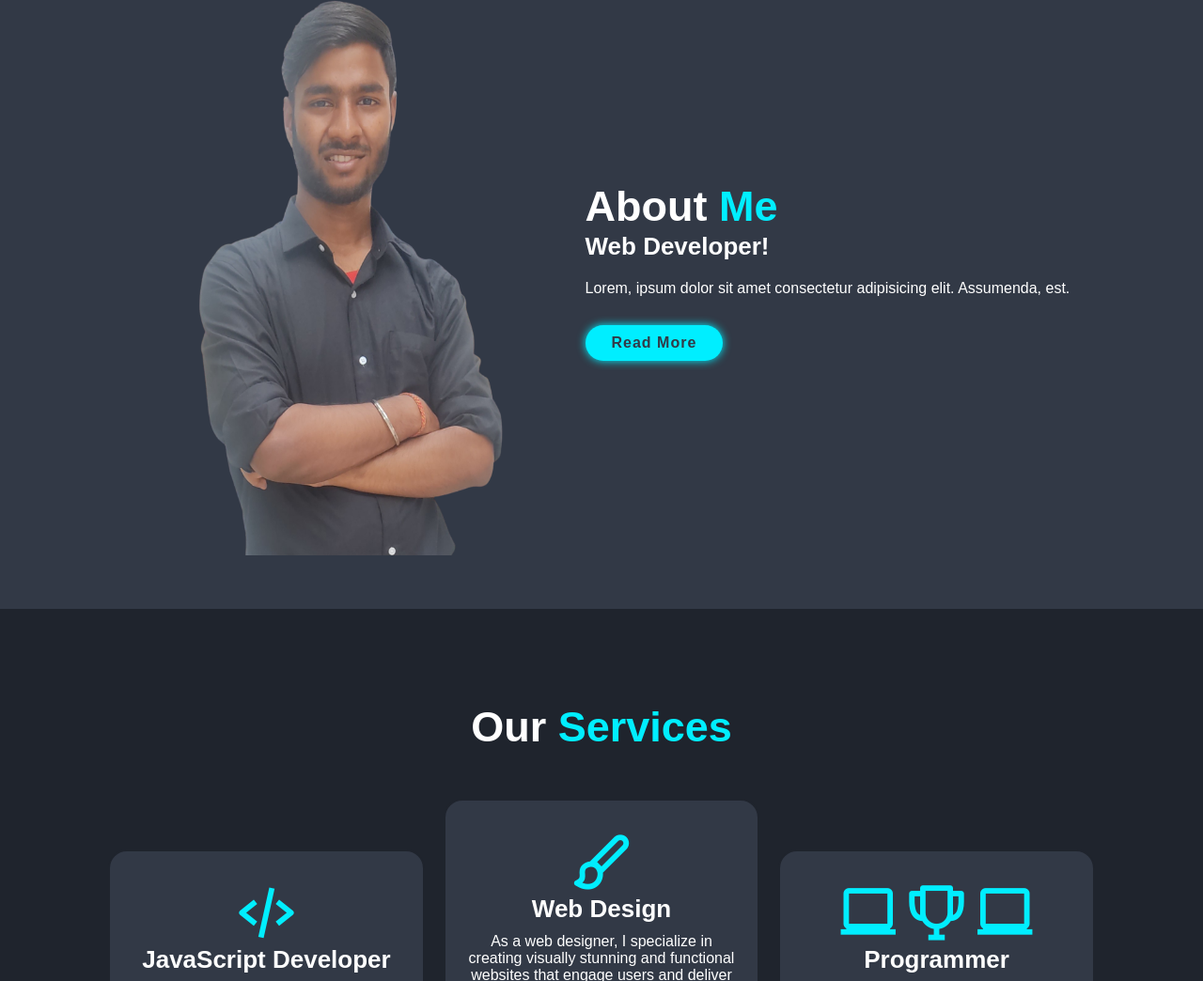
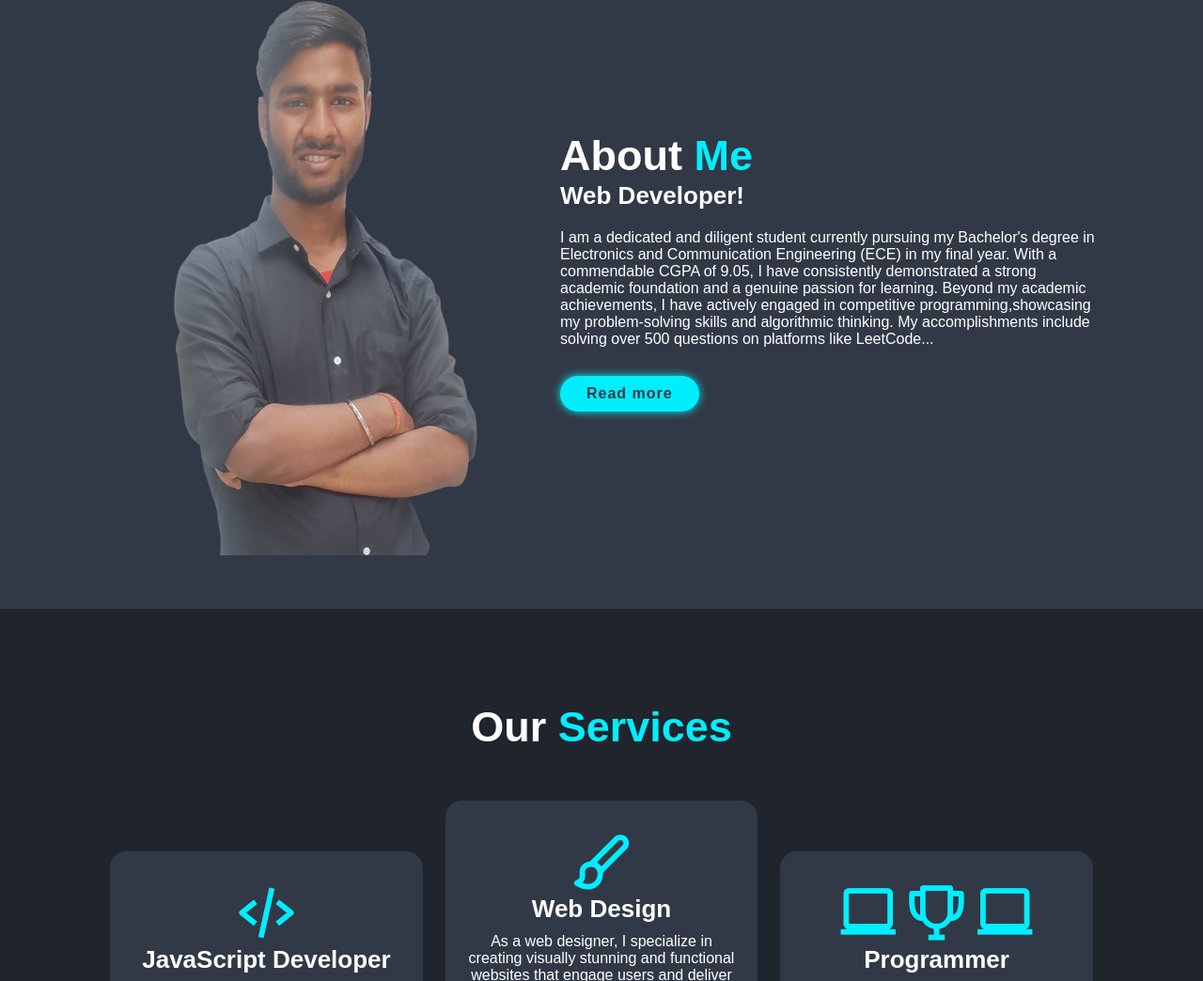
Before and after one commit to ankit-kumar-0/My-Portfolio, a plain HTML site: page ind.html in a window 1280 px wide. Shown: the part 952-1996 px from the top of the page at 94% size. Drawn offline with nearby package versions, Linux system fonts and the light colour scheme; a web font is replaced by a local one.

Commit message:
Changed About

```diff
--- a/ind.html
+++ b/ind.html
@@ -50,8 +50,8 @@
         <div class="about-content">
             <h2 class="heading">About <span>Me</span></h2>
             <h3>Web Developer!</h3>
-            <p>Lorem, ipsum dolor sit amet consectetur adipisicing elit. Assumenda, est.</p>
-            <a href="#" class="btn">Read More</a>
+            <p>I am a dedicated and diligent student currently pursuing my Bachelor's degree in Electronics and Communication Engineering (ECE) in my final year. With a commendable CGPA of 9.05, I have consistently demonstrated a strong academic foundation and a genuine passion for learning. Beyond my academic achievements, I have actively engaged in competitive programming,showcasing my problem-solving skills and algorithmic thinking. My accomplishments include solving over 500 questions on platforms like LeetCode<span id="dots">...</span><span id="more">and more than 200 questions on GeeksforGeeks. Through these experiences, I have honed my ability to analyze complex problems and devise efficient solutions. Additionally, I possess a range of qualities that are essential for continuous growth and development. These include an unwavering commitment to learning, a meticulous approach to tasks, and excellent attention to detail. I thrive in challenging environments that push me to expand my knowledge and skills. With my strong academic record, programming expertise, and enthusiasm for learning, I am confident in my ability to contribute positively to the field of Electronics and Communication Engineering. I eagerly anticipate further opportunities to broaden my horizons and make meaningful contributions in this domain.</span></p>
+            <button onclick="myFunction()" class="btn" id="myBtn">Read more</button>
         </div>
     </section>
 
--- a/index.js
+++ b/index.js
@@ -1,3 +1,19 @@
+function myFunction() {
+    let dots = document.getElementById("dots");
+    let moreText = document.getElementById("more");
+    let btnText = document.getElementById("myBtn");
+
+    if (dots.style.display === "none") {
+      dots.style.display = "inline";
+      btnText.innerHTML = "Read more";
+      moreText.style.display = "none";
+    } else {
+      dots.style.display = "none";
+      btnText.innerHTML = "Read less";
+      moreText.style.display = "inline";
+    }
+  }
+
 /*============= toggle icon navbar =============*/
 let menuIcon = document.querySelector('#menu-icon');
 let navbar = document.querySelector('.navbar');
--- a/style.css
+++ b/style.css
@@ -141,6 +141,15 @@ span{
     background-color: var(--main-color);
     color: var(--second-bg-color);
     box-shadow: 0 0 1rem var(--main-color);
+}
+
+#more{
+    display: none;
+    color: white;
+}
+
+#dots{
+    color: white;
 }
 
 .btn{
```
